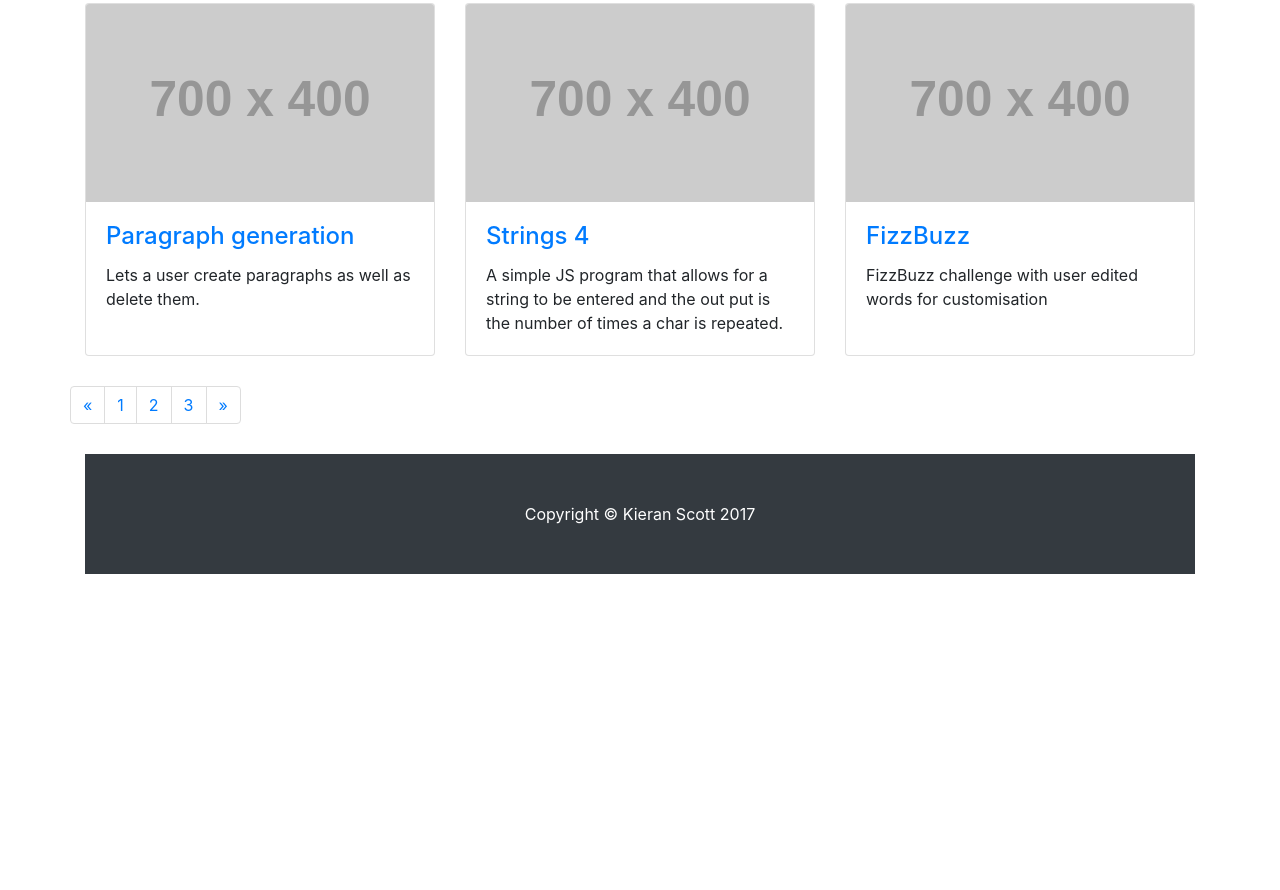
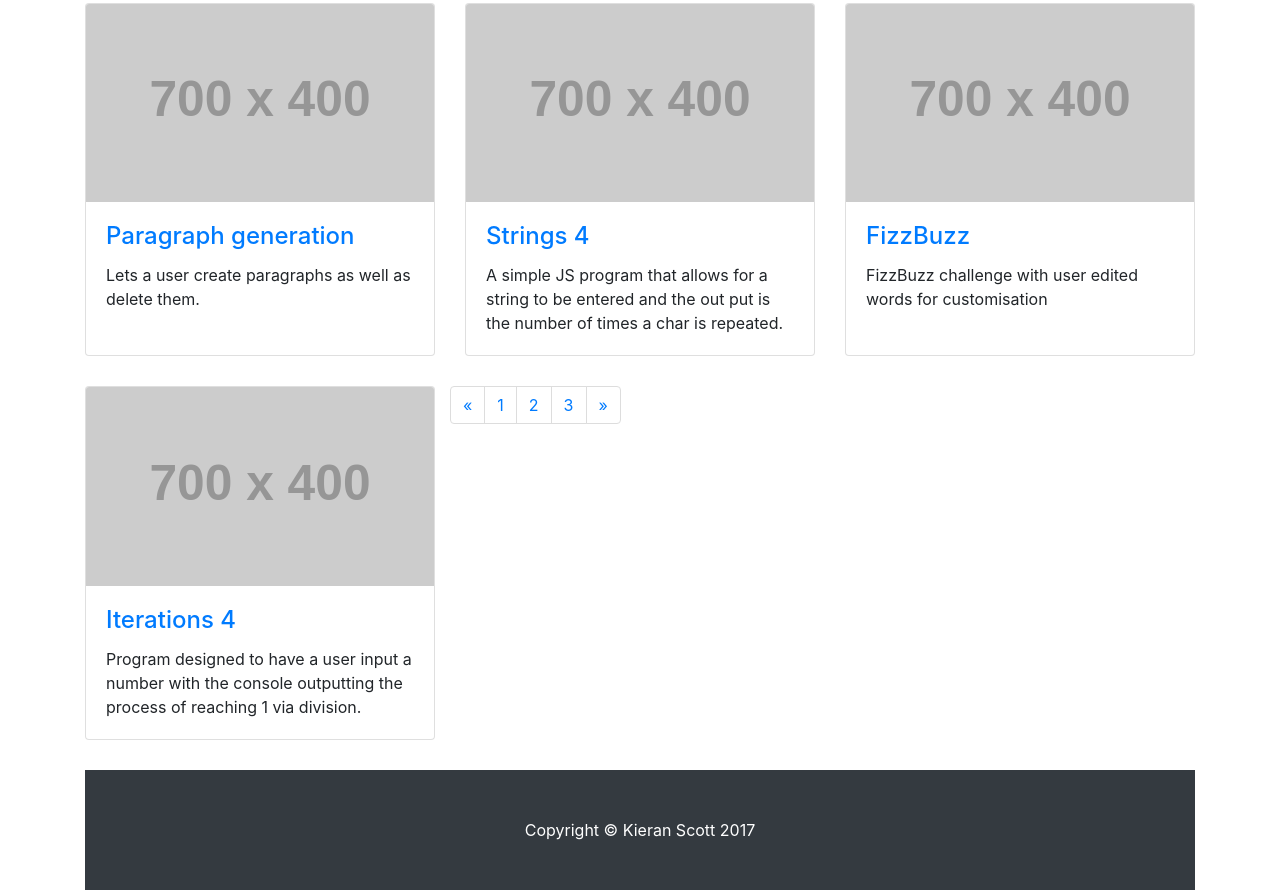
Before and after one commit to ksScott78/ksScott78.github.io, a website: page Projects.html in a window 1280 px wide. Shown: the part 533-1423 px from the top of the page. Before the commit the page ends 1107 px from the top, so only its background shows below. Drawn offline with Linux system fonts and the light colour scheme; placeholder pictures from the web are drawn by us.

Commit message:
added last project link

```diff
--- a/Projects.html
+++ b/Projects.html
@@ -120,6 +120,17 @@
             </div>
           </div>
         </div>
+         <div class="col-lg-4 col-sm-6 portfolio-item">
+          <div class="card h-100">
+            <a href="#"><img class="card-img-top" src="http://placehold.it/700x400" alt=""></a>
+            <div class="card-body">
+              <h4 class="card-title">
+                <a href="/iteration4.html">Iterations 4</a>
+              </h4>
+              <p class="card-text">Program designed to have a user input a number with the console outputting the process of reaching 1 via division.</p>
+            </div>
+          </div>
+        </div>
       <!-- /.row -->
 
       <!-- Pagination -->
```
